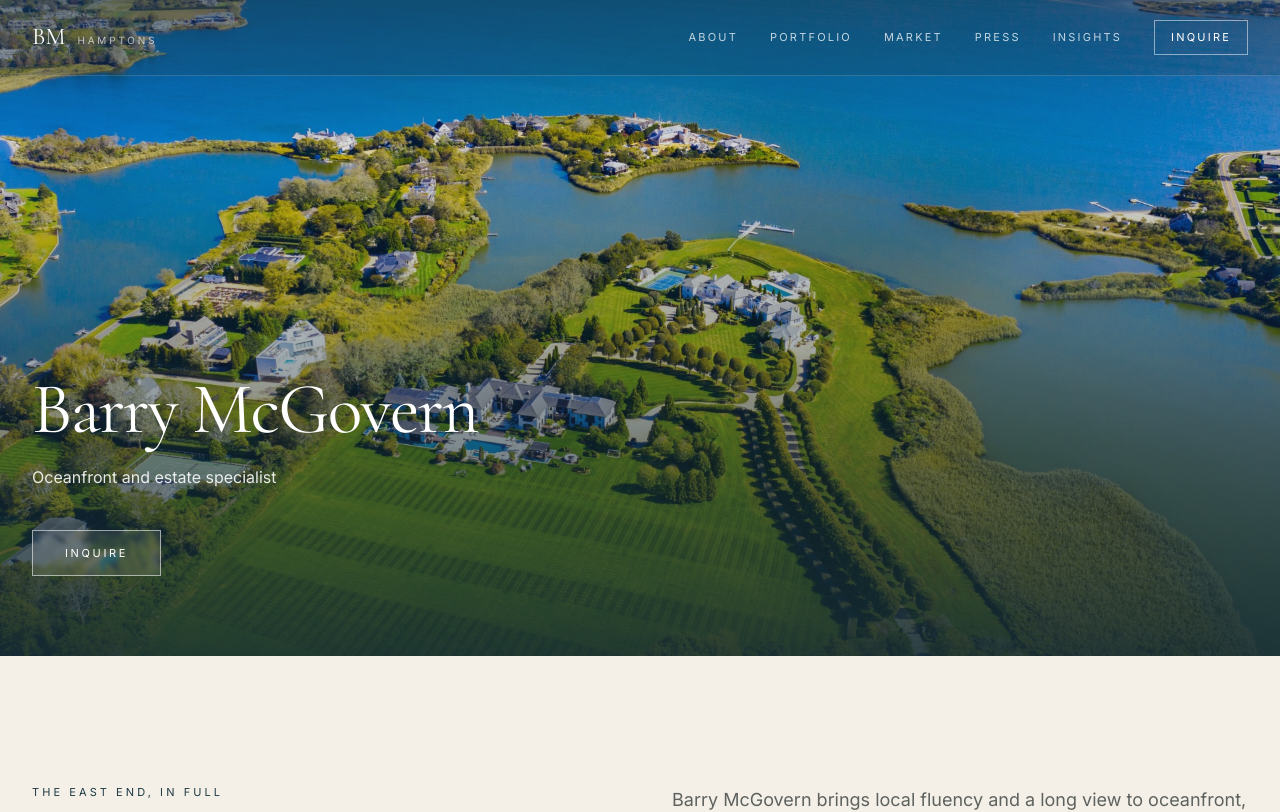
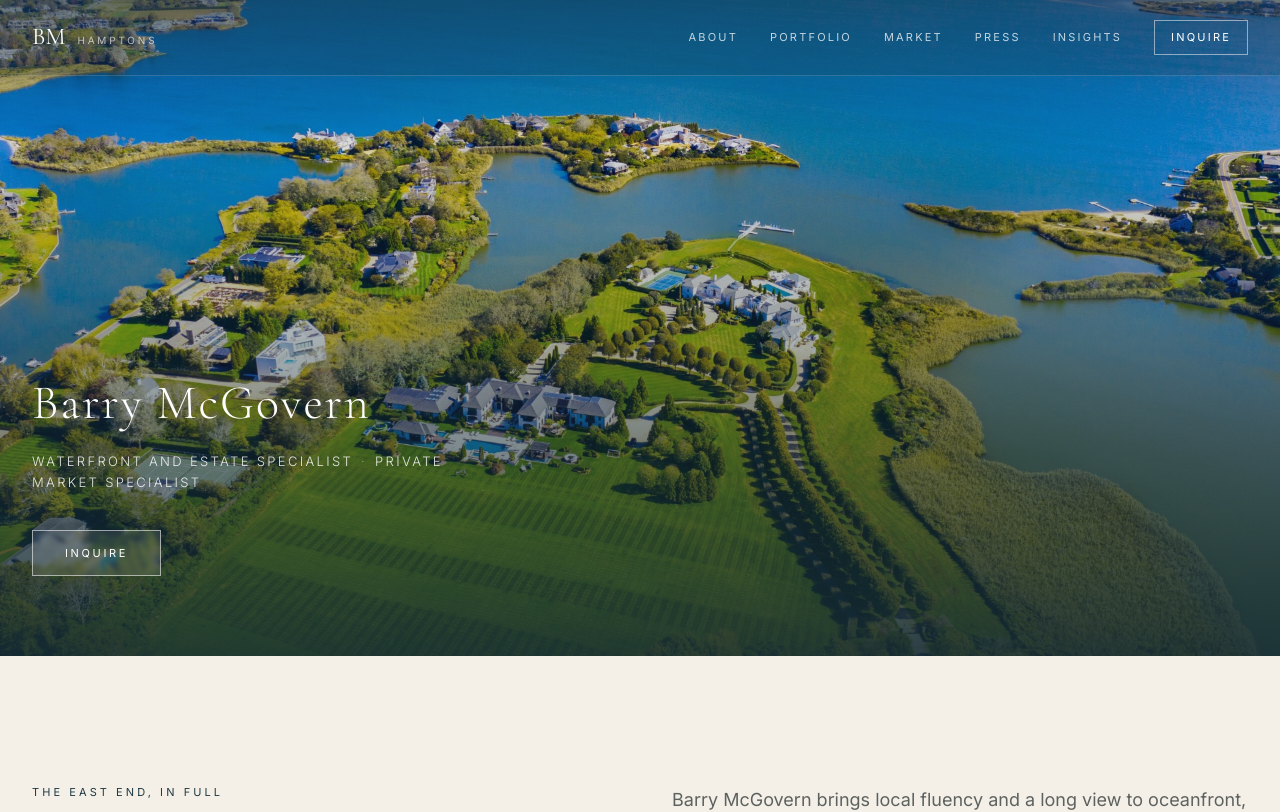
Before and after one commit to barrymcgovernd18/hamptonshomes-ai, a Next.js app in the folder hamptonshomes-ai/: page / in a window 1280 px wide. Shown: the top 812 px of the page. Built offline with nearby package versions, Linux system fonts and the light colour scheme.

Commit message:
Homes: smaller hero name, specialist line, quieter type
Waterfront and Estate Specialist · Private Market Specialist. Name down from display-XL.

```diff
--- a/hamptonshomes-ai/src/app/page.tsx
+++ b/hamptonshomes-ai/src/app/page.tsx
@@ -25,13 +25,15 @@ export default function Home() {
         {/* Bottom scrim so type sits on quiet dark, photo stays open above */}
         <div className="pointer-events-none absolute inset-0 bg-gradient-to-t from-ocean-deep/90 via-ocean-deep/35 to-transparent" />
         <div className="relative z-10 mx-auto w-full max-w-7xl px-6 pb-14 pt-28 md:px-8 md:pb-20">
-          <h1 className="max-w-3xl font-serif text-5xl leading-[1.05] tracking-tight text-white md:text-7xl">
+          <h1 className="max-w-2xl font-serif text-[2rem] font-light leading-[1.15] tracking-[0.04em] text-white md:text-5xl">
             Barry McGovern
           </h1>
-          <p className="mt-4 max-w-lg text-[15px] leading-relaxed text-white/88 md:text-base">
-            Oceanfront and estate specialist
+          <p className="mt-5 max-w-md text-[12px] font-light uppercase leading-relaxed tracking-[0.18em] text-white/85 md:text-[13px]">
+            Waterfront and Estate Specialist
+            <span className="mx-2 text-white/40" aria-hidden="true">·</span>
+            Private Market Specialist
           </p>
-          <div className="mt-10">
+          <div className="mt-9">
             <Link
               href="/contact"
               className="inline-block border border-white/55 bg-white/10 px-8 py-3.5 text-[11px] uppercase tracking-[0.24em] text-white backdrop-blur-[2px] transition-colors hover:border-white hover:bg-white/20"
```
